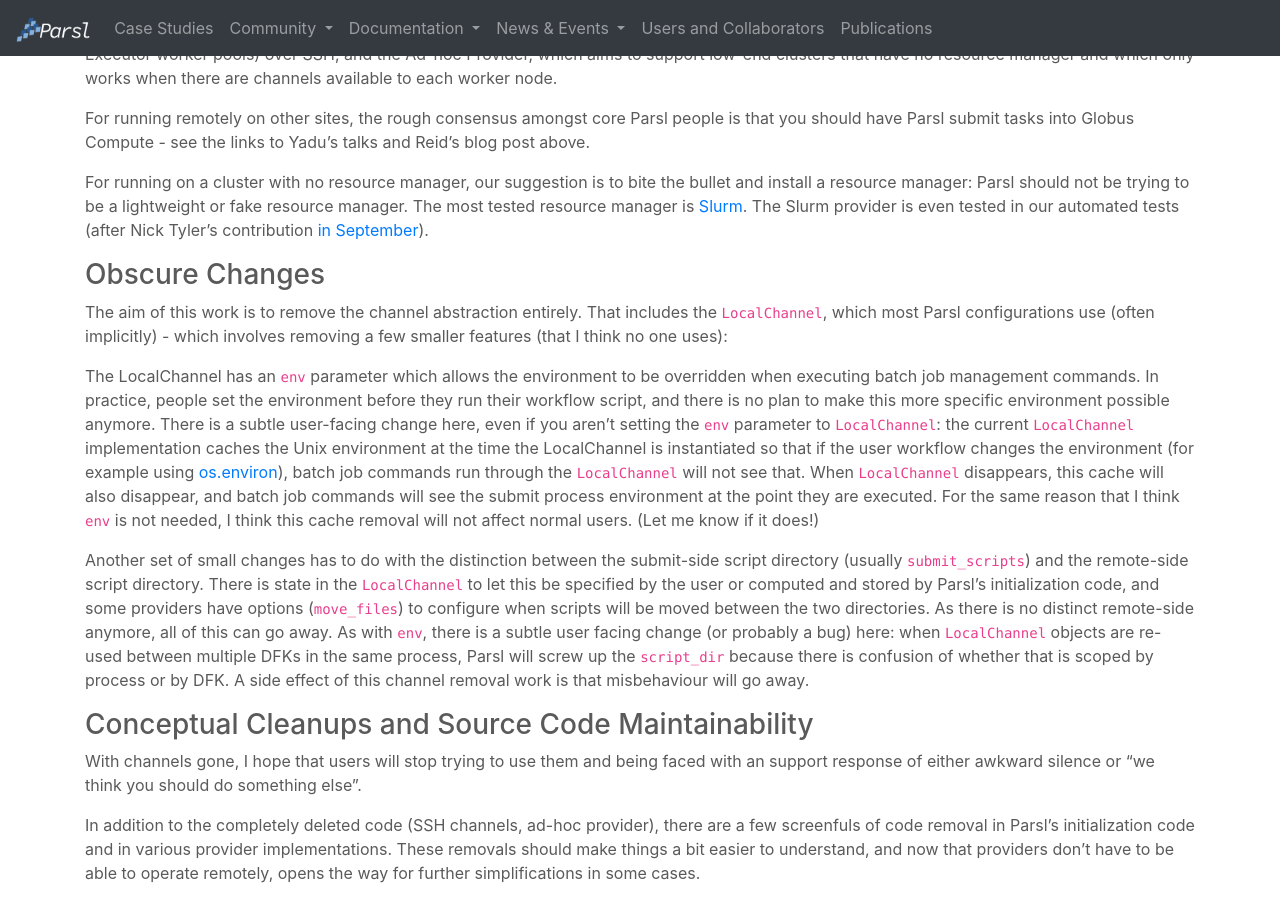
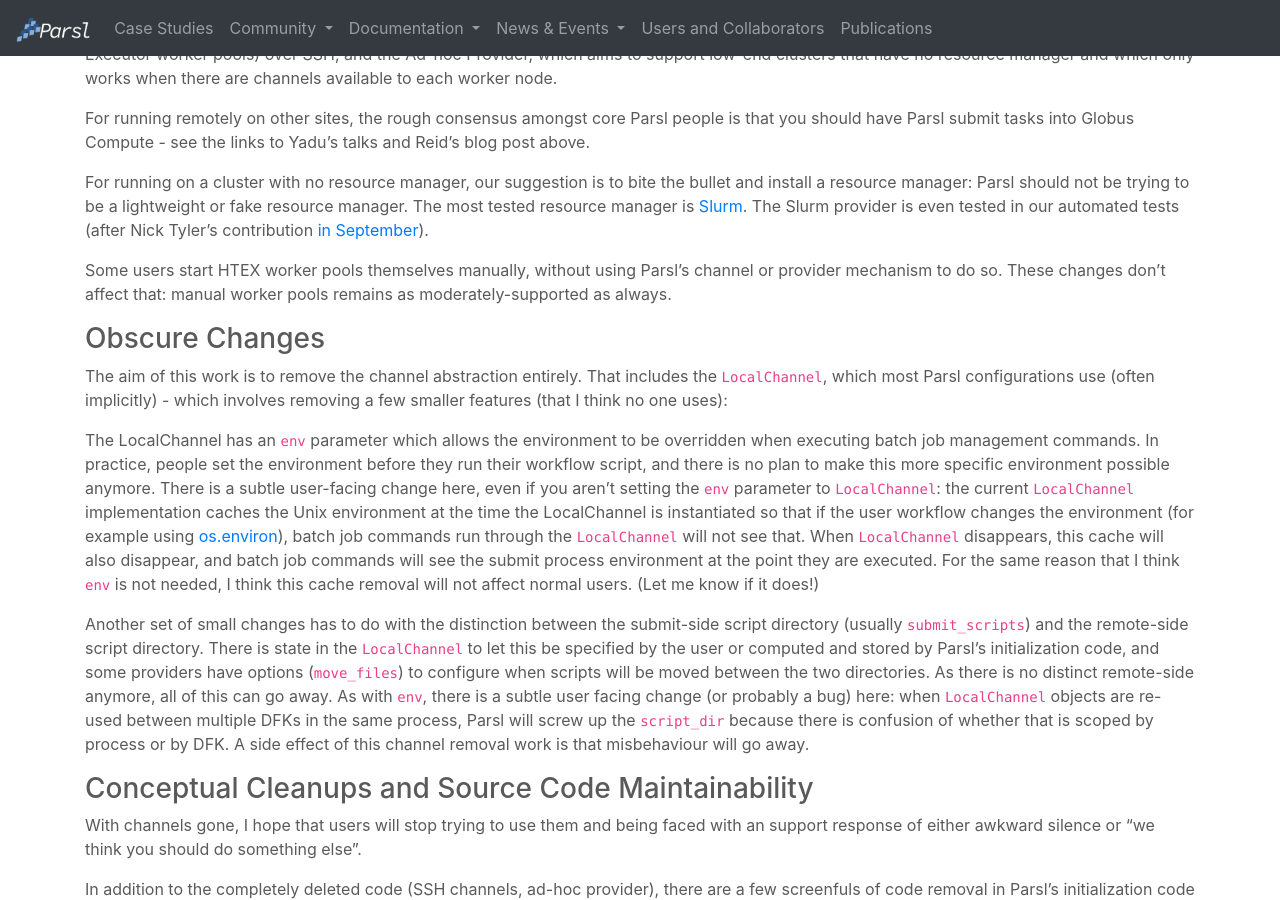
Before and after one commit to Parsl/parsl.github.io, a Jekyll site: the page built from _posts/2024-10-29-removing-channels.md, in a window 1280 px wide and 900 px high, scrolled down 669 px. Built offline with Jekyll 4.4.1, drawn with Linux system fonts in a browser that asks for light colours.

Commit message:
Update channels blog post after going through things in Parsl community meeting

```diff
--- a/_posts/2024-10-29-removing-channels.md
+++ b/_posts/2024-10-29-removing-channels.md
@@ -9,7 +9,7 @@ Since the beginning, Parsl has had facilities for executing code elsewhere: for
 
 This multisite behaviour is complicated, and the channels ignore most of the complications, instead focusing on a tiny piece of the problem: how to run a batch job submission on a remote site. This goes back decades: for example, the Globus Toolkit GRAM component, from largely the same groups as Parsl and released in the late 1990s, had the same focus. In part, because Parsl doesn't do a good job (or any job, in some cases) with the other complications, not many people run multisite workloads.
 
-More recently, the groups that might have pushed on Parsl's remote execution have put their energy into developing <a href="https://www.globus.org/compute">Globus Compute</a> and imagining the way forward as Parsl submitting tasks into Globus Compute. Yadu gave a talk on the most recent work (<a href="https://youtu.be/6TFTzIdWwUg">video</a>, <a href="https://parsl-project.org/parslfest/2024/Babuji-Yadu_PF24-Channels-and-GCE.pdf">slides</a> ) at <a href="https://parsl-project.org/parslfest/parslfest2024.html">ParslFest 2024</a>, and Reid wrote this blog post about <a href="https://parsl-project.org/2024/06/26/parsl-globus-compute.html">earlier techniques</a>.
+More recently, the groups that might have pushed on Parsl's remote execution have put their energy into developing <a href="https://www.globus.org/compute">Globus Compute</a> and imagining the way forward as Parsl submitting tasks into Globus Compute. Yadu gave a talk on the most recent work (<a href="https://youtu.be/6TFTzIdWwUg">video</a>, <a href="https://parsl-project.org/parslfest/2024/Babuji-Yadu_PF24-Channels-and-GCE.pdf">slides</a>) at <a href="https://parsl-project.org/parslfest/parslfest2024.html">ParslFest 2024</a>, and Reid wrote this blog post about <a href="https://parsl-project.org/2024/06/26/parsl-globus-compute.html">earlier techniques</a>.
 
 So with a strong abandonware vibe around channels, and with that code tangled throughout the codebase complicating understanding and maintenance, I advocated for the removal of channels in <a href="https://github.com/Parsl/parsl/issues/3515">GitHub issue #3515</a>. This is scheduled for the 7th of November, 2024 - a week in the future, at the time of writing.
 
@@ -22,6 +22,8 @@ Some components are being removed outright: all of the SSH-based channels that f
 For running remotely on other sites, the rough consensus amongst core Parsl people is that you should have Parsl submit tasks into Globus Compute - see the links to Yadu's talks and Reid's blog post above.
 
 For running on a cluster with no resource manager, our suggestion is to bite the bullet and install a resource manager: Parsl should not be trying to be a lightweight or fake resource manager. The most tested resource manager is <a href="https://slurm.schedmd.com/documentation.html">Slurm</a>. The Slurm provider is even tested in our automated tests (after Nick Tyler's contribution <a href="https://github.com/Parsl/parsl/pull/3606">in September</a>).
+
+Some users start HTEX worker pools themselves manually, without using Parsl's channel or provider mechanism to do so. These changes don't affect that: manual worker pools remains as moderately-supported as always.
 
 ### Obscure Changes
 
```
